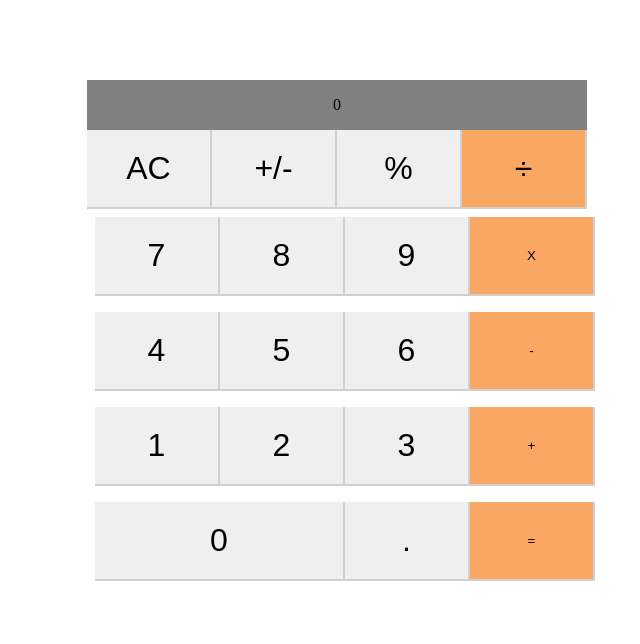
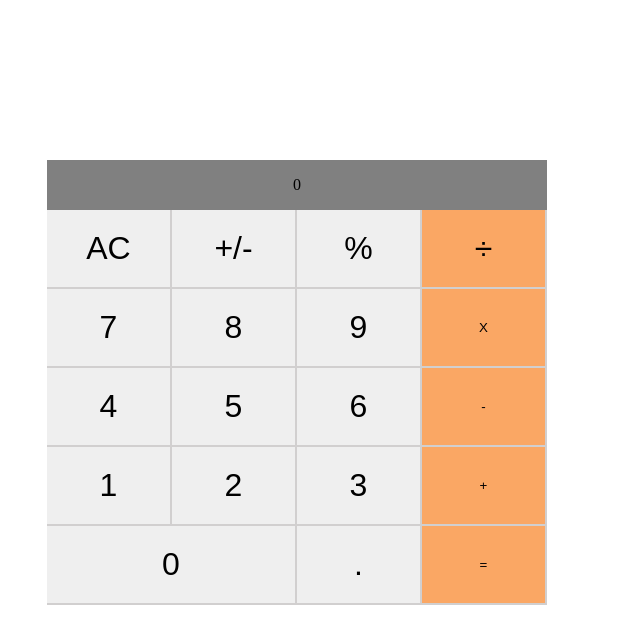
Before and after one commit to milen-ale/Math-Magicians, a React (Create React App) app: page / in a window 1280 px wide. Shown: the top 644 px of the page, without its empty margins (343-983 px from the left). Built offline with nearby package versions, Linux system fonts and the light colour scheme.

Commit message:
fix the styles given by the code reviewr

```diff
--- a/src/index.css
+++ b/src/index.css
@@ -19,7 +19,7 @@ body {
 
 .calulator-container {
   width: 500px;
-  margin-left: 5rem;
+  margin: 5rem 5rem;
 }
 
 .other-operations {
@@ -36,7 +36,6 @@ body {
 
 .Digits-container {
   font-size: 1rem;
-  padding: 0.5rem;
   width: 100%;
   display: flex;
   background-color: var(--buttons-gray);
```
